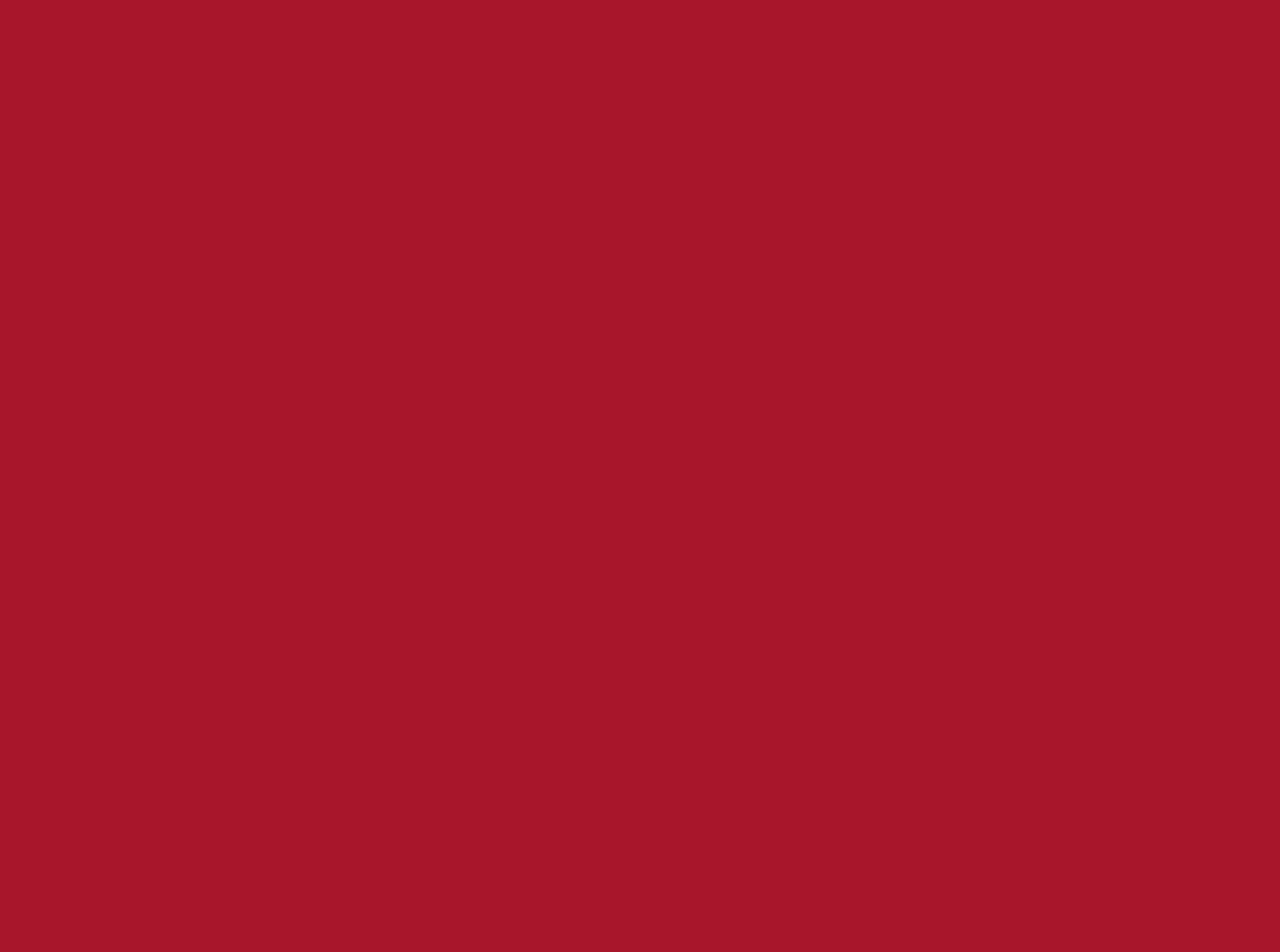
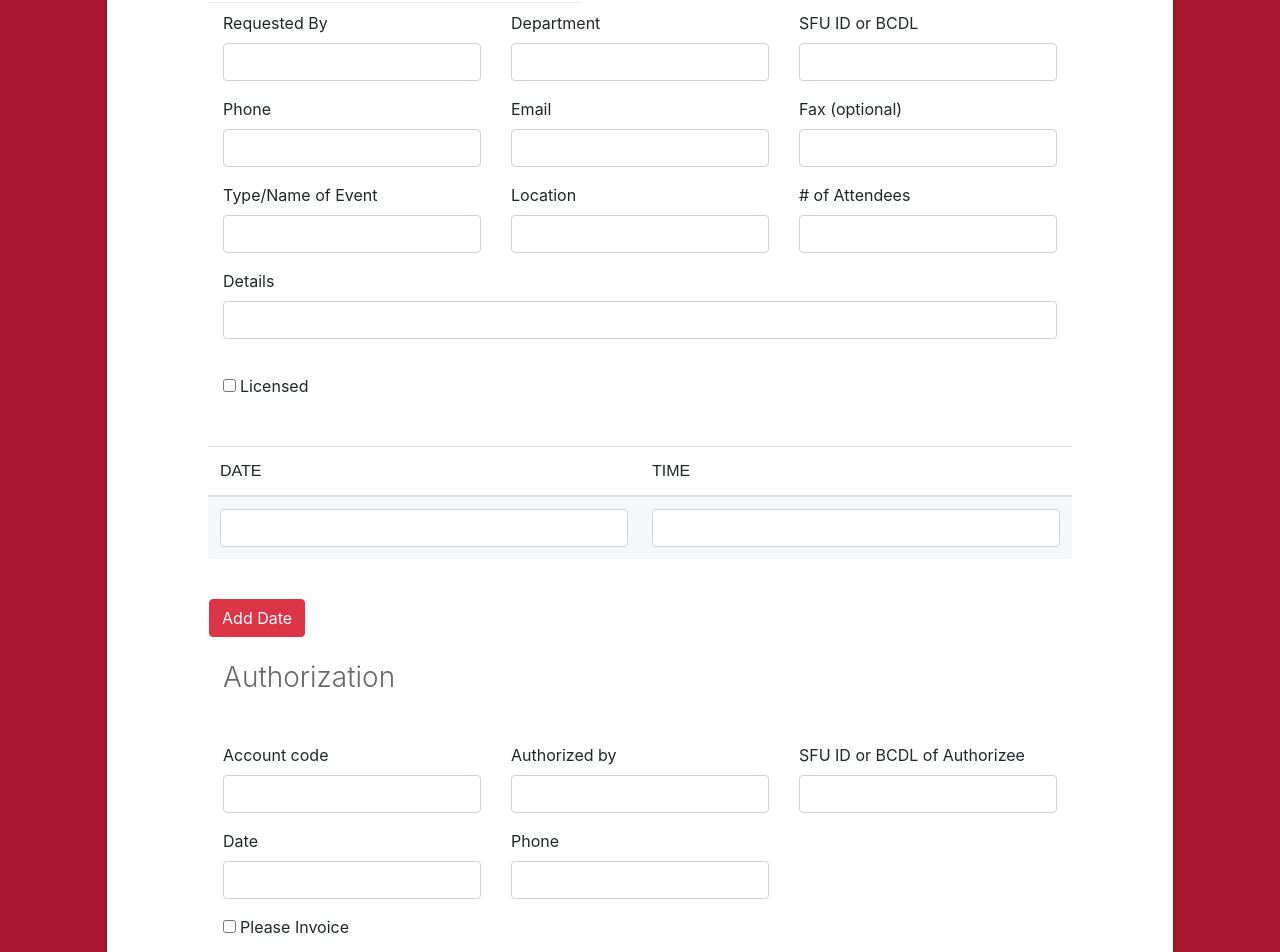
Before and after one commit to timothyr/security-request-form, a Vue app in the folder front/: page / in a window 1280 px wide. Shown: the part 240-1192 px from the top of the page. Before the commit the page ends 800 px from the top, so only its background shows below. Built offline with nearby package versions, Linux system fonts and the light colour scheme.

Commit message:
Add RequestForm Component

```diff
--- a/front/src/App.vue
+++ b/front/src/App.vue
@@ -1,16 +1,19 @@
 <template>
   <div id="app">
     <AppHeader/>
+    <RequestForm/>
   </div>
 </template>
 
 <script>
 import AppHeader from './components/AppHeader'
+import RequestForm from './components/RequestForm'
 
 export default {
   name: 'app',
   components: {
-    AppHeader
+    AppHeader,
+    RequestForm
   }
 }
 </script>
--- /dev/null
+++ b/front/src/components/RequestForm.vue
@@ -0,0 +1,133 @@
+<template>
+	<form method="post">
+	<div class="container col-md-10 offset-md-1 wrapper mb-5 col-lg-10">
+		<div class="container col-md-10 mt-5">
+			<div class="row">
+				<h1 class="text-center form-heading">Security Service Request</h1>
+			</div>
+			<div class="row">
+				<div class="form-group col-md-4">
+					<label for="requested-by-input">Requested By</label>
+					<input type="text" id="requested-by-input" class="form-control"/>
+				</div>
+				<div class="form-group col-md-4">
+					<label for="department-input">Department</label>
+					<input type="text" th:field="*{department}" id="department-input" class="form-control"/>
+				</div>
+				<div class="form-group col-md-4">
+					<label for="sfu-id-or-bcdl-input">SFU ID or BCDL</label>
+					<input type="text" th:field="*{requesterID}" id="sfu-id-or-bcdl-input" class="form-control"/>
+				</div>
+			</div>
+			<div class="row">
+				<div class="form-group col-md-4">
+					<label for="phone-input">Phone</label>
+					<input type="text" th:field="*{phoneNumber}" id="phone-input" class="form-control"/>
+				</div>
+				<div class="form-group col-md-4">
+					<label for="email-input">Email</label>
+					<input type="email" th:field="*{emailAddress}" id="email-input" class="form-control"/>
+				</div>
+				<div class="form-group col-md-4">
+					<label for="fax-input">Fax (optional)</label>
+					<input type="text" th:field="*{faxNumber}" id="fax-input" class="form-control"/>
+				</div>
+			</div>
+			<div class="row">
+				<div class="form-group col-md-4">
+					<label for="type-name-of-event-input">Type/Name of Event</label>
+					<input type="text" th:field="*{eventName}" id="type-name-of-event-input" class="form-control"/>
+				</div>
+				<div class="form-group col-md-4">
+					<label for="location-input">Location</label>
+					<input type="text" th:field="*{eventLocation}" id="location-input" class="form-control"/>
+				</div>
+				<div class="form-group col-md-4">
+					<label for="number-of-attendees-input"># of Attendees</label>
+					<input type="text" th:field="*{numAttendees}" id="number-of-attendees-input" class="form-control"/>
+				</div>
+			</div>
+			<div class="row">
+				<div class="form-group col-md-12">
+					<label for="details-input" placeholder="">Details</label>
+					<input type="textbox" th:field="*{eventDetails}" id="details-input" class="form-control"/>
+				</div>
+			</div>
+			<div class="row">
+				<div class="form-group col-md-12">
+					<input type="checkbox" th:field="*{isLicensed}" id="licensed-input" class="mr-1 mt-4"/>
+					<label for="licensed-input">Licensed</label>
+				</div>
+			</div>
+			<div class="row mt-4">
+				<table class="table table-striped">
+					<thead>
+					<tr>
+						<th>Date</th>
+						<th>Time</th>
+					</tr>
+					</thead>
+					<tbody>
+					<tr>
+						<td>
+							<input type="text" th:field="*{eventDates}" id="date" class="form-control"/>
+						</td>
+						<td>
+							<input type="text" th:field="*{times}" id="time" class="form-control"/>
+						</td>
+					</tr>
+					</tbody>
+				</table>
+				<div class="row mt-4">
+					<i class="fa fa-calendar calendar-icon mr-3"></i>
+					<button class="btn btn-danger">Add Date</button>
+				</div>
+			</div>
+			<div>
+				<h3 class="auth-heading mt-4">Authorization</h3>
+			</div>
+			<div class="row mt-5">
+				<div class="form-group col-md-4">
+					<label for="account-code-input">Account code</label>
+					<input type="text" th:field="*{paymentAccountCode}" id="account-code-input" class="form-control"/>
+				</div>
+				<div class="form-group col-md-4">
+					<label for="name-of-authorizee-input">Authorized by</label>
+					<input type="text" th:field="*{authorizerName}" id="name-of-authorizee-input" class="form-control"/>
+				</div>
+				<div class="form-group col-md-4">
+					<label for="sfu-id-or-bcdl-of-authorizee-input">SFU ID or BCDL of Authorizee</label>
+					<input type="text" th:field="*{authorizerID}" id="sfu-id-or-bcdl-of-authorizee-input" class="form-control"/>
+				</div>
+				<div class="form-group col-md-4">
+					<label for="date-of-authorization-input">Date</label>
+					<input type="text" th:field="*{authorizationDate}" id="date-of-authorization-input" class="form-control"/>
+				</div>
+				<div class="form-group col-md-4">
+					<label for="phone-of-authorizee-input">Phone</label>
+					<input type="text" th:field="*{authorizerPhoneNumber}" id="phone-of-authorizee-input" class="form-control"/>
+				</div>
+			</div>
+			<div class="row">
+				<div class="form-group col-md-12">
+					<input type="checkbox" th:field="*{invoiceRequested}" id="invoice-input" class="mr-1"/>
+					<label for="invoice-input">Please Invoice</label>
+				</div>
+			</div>
+			<div class="row mt-5">
+				<div class="col-md-12 text-center">
+					<button class="btn btn-danger btn-lg col-md-8">Submit</button>
+				</div>
+			</div>
+			<div class="bottom-space"></div>
+		</div>
+	</div>
+</form>
+</template>
+
+<script>
+export default {
+  name: 'RequestForm',
+
+}
+</script>
```
